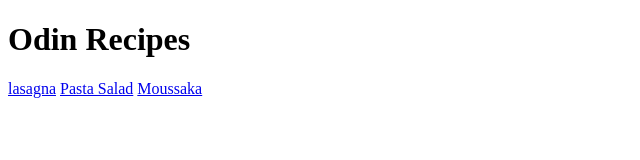
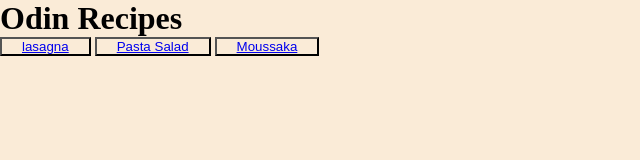
Before and after one commit to abrahamgek/odin-recipes, a plain HTML site: page index.html in a window 1280 px wide. Shown: the whole page, without its empty margins (0-640 px from the left). Drawn offline with Linux system fonts and the light colour scheme.

Commit message:
Updated the look of the index page and created the css sheet for the lasagna recipe page

```diff
--- a/index.html
+++ b/index.html
@@ -3,12 +3,15 @@
 <head>
     <meta charset="UTF-8">
     <meta name="viewport" content="width=device-width, initial-scale=1.0">
+    <link rel="stylesheet" href="style.css">
     <title>Odin Recipes</title>
 </head>
 <body>
     <h1>Odin Recipes</h1>
-    <a href="recipes/lasagna.html">lasagna</a>
-    <a href="recipes/Pasta.html">Pasta Salad</a>
-    <a href="recipes/Moussaka.html">Moussaka</a>
+    <div class="container">
+    <button><a href="recipes/lasagna.html" class="rec1">lasagna</a></button>
+    <button><a href="recipes/Pasta.html" class="rec2">Pasta Salad</a></button>
+    <button><a href="recipes/Moussaka.html" class="rec3">Moussaka</a></button>
+    </div>
 </body>
 </html>
--- /dev/null
+++ b/style.css
@@ -0,0 +1,16 @@
+*{
+    margin: 0;
+    padding: 0px;
+    background-color: antiquewhite;
+}
+.container{
+}
+.rec1{
+    margin: 20px;
+}
+.rec2{
+    margin: 20px;
+}
+.rec3{
+    margin: 20px;
+}
```
Also changed, not shown: recipes/lasagna.css (added).
